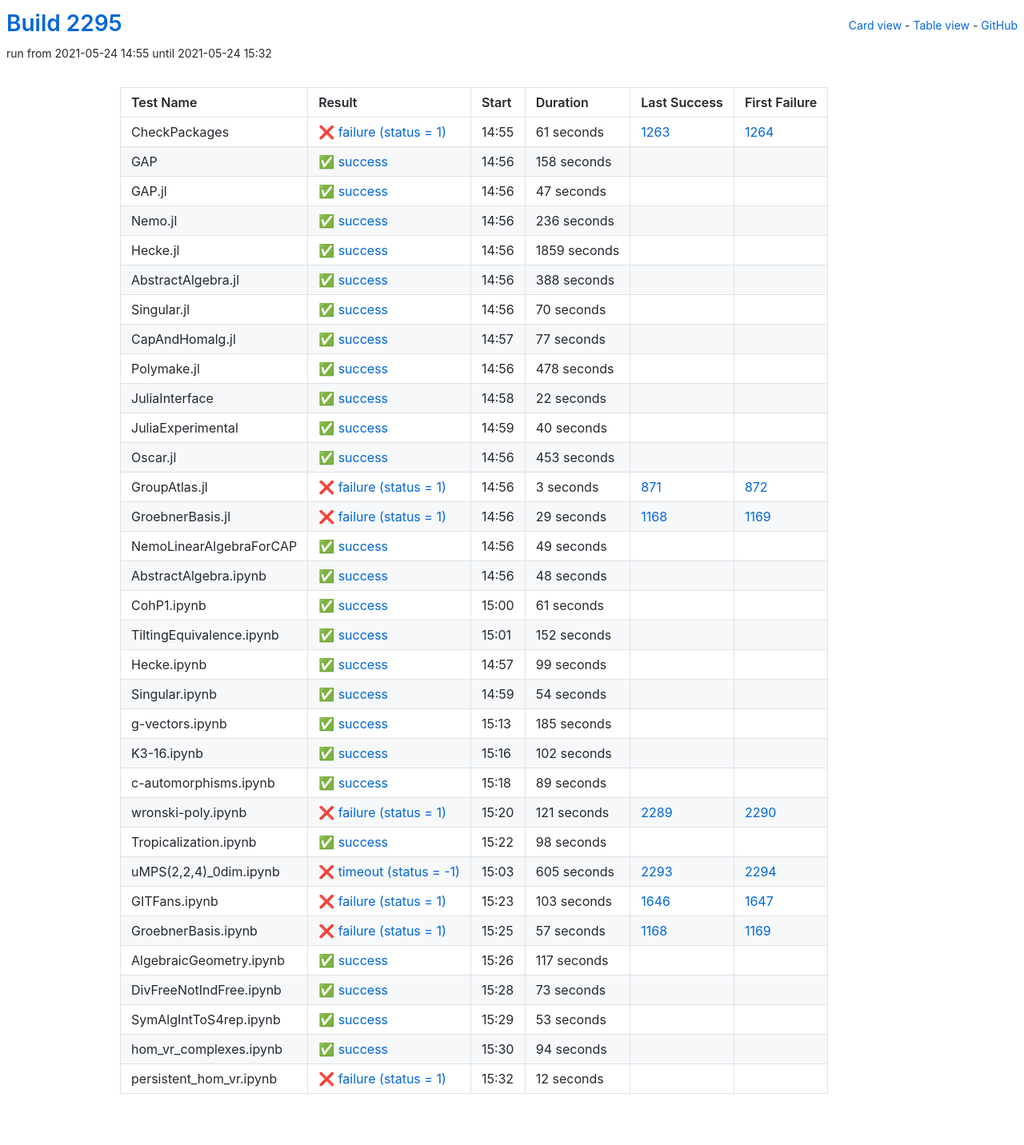
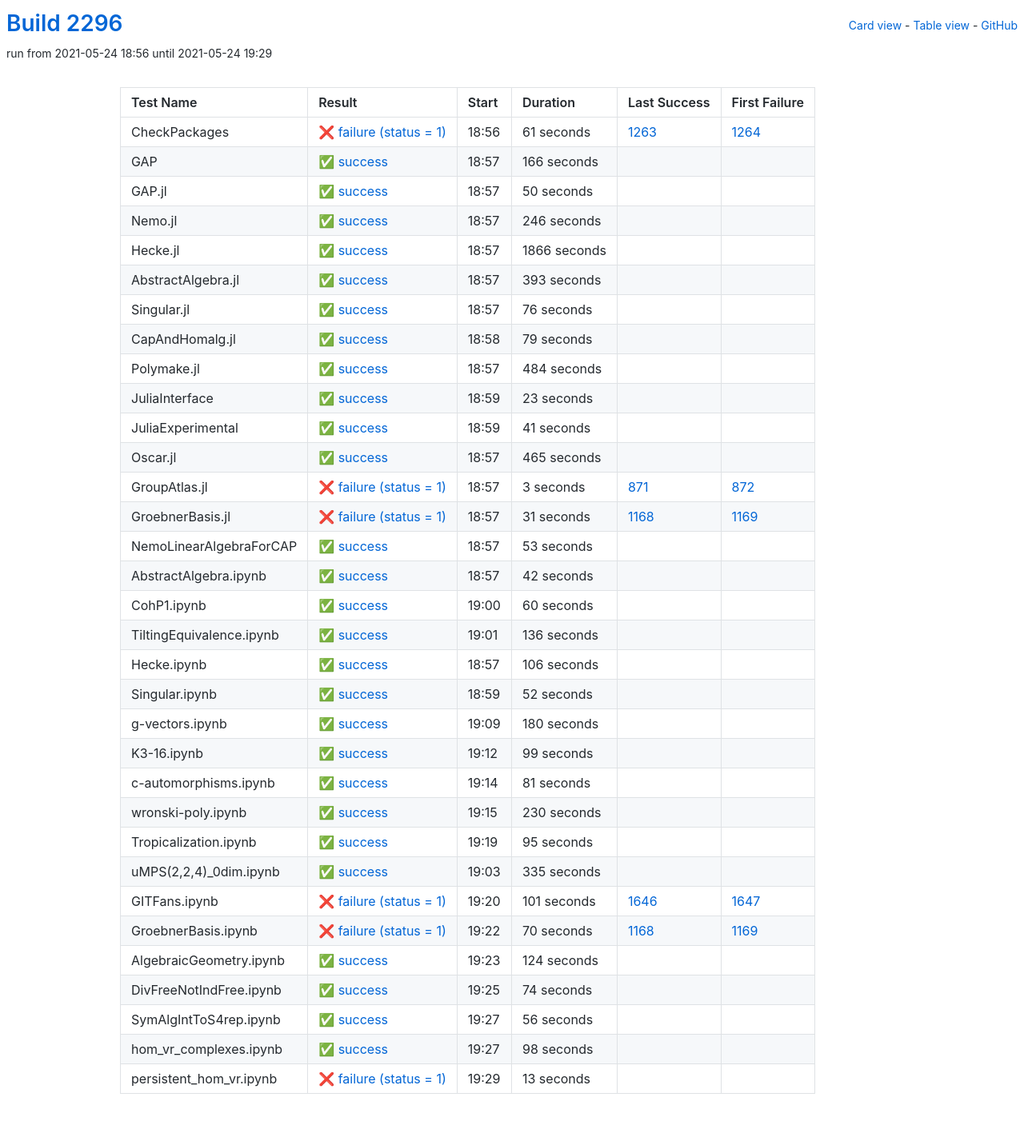
Before and after one commit to oscar-system/oscar-ci-status-stable, a Jekyll site: the page built from table.html, in a window 1280 px wide. Shown: the whole page at 80% size. Built offline with Jekyll 4.4.1, drawn with Linux system fonts in a browser that asks for light colours.

Commit message:
Build #2296

```diff
--- a/_data/ci.yml
+++ b/_data/ci.yml
@@ -1,6 +1,6 @@
 ---
-build: 2295
-build_url: https://oscarci.mathematik.uni-kl.de/job/oscar-stable/2295/
+build: 2296
+build_url: https://oscarci.mathematik.uni-kl.de/job/oscar-stable/2296/
 job: oscar-stable
 organization: oscar-system
 repo: oscar-ci-status-stable
@@ -8,8 +8,8 @@ repourl: https://github.com/oscar-system/oscar-ci-status-stable
 tests:
 - name: CheckPackages
   id: checkpackages
-  log: https://oscarci.mathematik.uni-kl.de/job/oscar-stable/2295/artifact/logs/build-2295/CheckPackages.log
-  start: 2021-05-24 14:55
+  log: https://oscarci.mathematik.uni-kl.de/job/oscar-stable/2296/artifact/logs/build-2296/CheckPackages.log
+  start: 2021-05-24 18:56
   success: false
   exitcode: 1
   status: failure
@@ -20,140 +20,140 @@ tests:
   first_failure_url: https://oscarci.mathematik.uni-kl.de/job/oscar-stable/1264/
 - name: GAP
   id: gap
-  log: https://oscarci.mathematik.uni-kl.de/job/oscar-stable/2295/artifact/logs/build-2295/GAP.log
-  start: 2021-05-24 14:56
+  log: https://oscarci.mathematik.uni-kl.de/job/oscar-stable/2296/artifact/logs/build-2296/GAP.log
+  start: 2021-05-24 18:57
   success: true
   exitcode: 0
   status: success
-  duration: 158
+  duration: 166
   last_success: false
   last_success_url:
   first_failure: false
   first_failure_url:
 - name: GAP.jl
   id: gap-jl
-  log: https://oscarci.mathematik.uni-kl.de/job/oscar-stable/2295/artifact/logs/build-2295/GAP.jl.log
-  start: 2021-05-24 14:56
+  log: https://oscarci.mathematik.uni-kl.de/job/oscar-stable/2296/artifact/logs/build-2296/GAP.jl.log
+  start: 2021-05-24 18:57
   success: true
   exitcode: 0
   status: success
-  duration: 47
+  duration: 50
   last_success: false
   last_success_url:
   first_failure: false
   first_failure_url:
 - name: Nemo.jl
   id: nemo-jl
-  log: https://oscarci.mathematik.uni-kl.de/job/oscar-stable/2295/artifact/logs/build-2295/Nemo.jl.log
-  start: 2021-05-24 14:56
+  log: https://oscarci.mathematik.uni-kl.de/job/oscar-stable/2296/artifact/logs/build-2296/Nemo.jl.log
+  start: 2021-05-24 18:57
   success: true
   exitcode: 0
   status: success
-  duration: 236
+  duration: 246
   last_success: false
   last_success_url:
   first_failure: false
   first_failure_url:
 - name: Hecke.jl
   id: hecke-jl
-  log: https://oscarci.mathematik.uni-kl.de/job/oscar-stable/2295/artifact/logs/build-2295/Hecke.jl.log
-  start: 2021-05-24 14:56
+  log: https://oscarci.mathematik.uni-kl.de/job/oscar-stable/2296/artifact/logs/build-2296/Hecke.jl.log
+  start: 2021-05-24 18:57
   success: true
   exitcode: 0
   status: success
-  duration: 1859
+  duration: 1866
   last_success: false
   last_success_url:
   first_failure: false
   first_failure_url:
 - name: AbstractAlgebra.jl
   id: abstractalgebra-jl
-  log: https://oscarci.mathematik.uni-kl.de/job/oscar-stable/2295/artifact/logs/build-2295/AbstractAlgebra.jl.log
-  start: 2021-05-24 14:56
+  log: https://oscarci.mathematik.uni-kl.de/job/oscar-stable/2296/artifact/logs/build-2296/AbstractAlgebra.jl.log
+  start: 2021-05-24 18:57
   success: true
   exitcode: 0
   status: success
-  duration: 388
+  duration: 393
   last_success: false
   last_success_url:
   first_failure: false
   first_failure_url:
 - name: Singular.jl
   id: singular-jl
-  log: https://oscarci.mathematik.uni-kl.de/job/oscar-stable/2295/artifact/logs/build-2295/Singular.jl.log
-  start: 2021-05-24 14:56
+  log: https://oscarci.mathematik.uni-kl.de/job/oscar-stable/2296/artifact/logs/build-2296/Singular.jl.log
+  start: 2021-05-24 18:57
   success: true
   exitcode: 0
   status: success
-  duration: 70
+  duration: 76
   last_success: false
   last_success_url:
   first_failure: false
   first_failure_url:
 - name: CapAndHomalg.jl
   id: capandhomalg-jl
-  log: https://oscarci.mathematik.uni-kl.de/job/oscar-stable/2295/artifact/logs/build-2295/CapAndHomalg.jl.log
-  start: 2021-05-24 14:57
+  log: https://oscarci.mathematik.uni-kl.de/job/oscar-stable/2296/artifact/logs/build-2296/CapAndHomalg.jl.log
+  start: 2021-05-24 18:58
   success: true
   exitcode: 0
   status: success
-  duration: 77
+  duration: 79
   last_success: false
   last_success_url:
   first_failure: false
   first_failure_url:
 - name: Polymake.jl
   id: polymake-jl
-  log: https://oscarci.mathematik.uni-kl.de/job/oscar-stable/2295/artifact/logs/build-2295/Polymake.jl.log
-  start: 2021-05-24 14:56
+  log: https://oscarci.mathematik.uni-kl.de/job/oscar-stable/2296/artifact/logs/build-2296/Polymake.jl.log
+  start: 2021-05-24 18:57
   success: true
   exitcode: 0
   status: success
-  duration: 478
+  duration: 484
   last_success: false
   last_success_url:
   first_failure: false
   first_failure_url:
 - name: JuliaInterface
   id: juliainterface
-  log: https://oscarci.mathematik.uni-kl.de/job/oscar-stable/2295/artifact/logs/build-2295/JuliaInterface.log
-  start: 2021-05-24 14:58
+  log: https://oscarci.mathematik.uni-kl.de/job/oscar-stable/2296/artifact/logs/build-2296/JuliaInterface.log
+  start: 2021-05-24 18:59
   success: true
   exitcode: 0
   status: success
-  duration: 22
+  duration: 23
   last_success: false
   last_success_url:
   first_failure: false
   first_failure_url:
 - name: JuliaExperimental
   id: juliaexperimental
-  log: https://oscarci.mathematik.uni-kl.de/job/oscar-stable/2295/artifact/logs/build-2295/JuliaExperimental.log
-  start: 2021-05-24 14:59
+  log: https://oscarci.mathematik.uni-kl.de/job/oscar-stable/2296/artifact/logs/build-2296/JuliaExperimental.log
+  start: 2021-05-24 18:59
   success: true
   exitcode: 0
   status: success
-  duration: 40
+  duration: 41
   last_success: false
   last_success_url:
   first_failure: false
   first_failure_url:
 - name: Oscar.jl
   id: oscar-jl
-  log: https://oscarci.mathematik.uni-kl.de/job/oscar-stable/2295/artifact/logs/build-2295/Oscar.jl.log
-  start: 2021-05-24 14:56
+  log: https://oscarci.mathematik.uni-kl.de/job/oscar-stable/2296/artifact/logs/build-2296/Oscar.jl.log
+  start: 2021-05-24 18:57
   success: true
   exitcode: 0
   status: success
-  duration: 453
+  duration: 465
   last_success: false
   last_success_url:
   first_failure: false
   first_failure_url:
 - name: GroupAtlas.jl
   id: groupatlas-jl
-  log: https://oscarci.mathematik.uni-kl.de/job/oscar-stable/2295/artifact/logs/build-2295/GroupAtlas.jl.log
-  start: 2021-05-24 14:56
+  log: https://oscarci.mathematik.uni-kl.de/job/oscar-stable/2296/artifact/logs/build-2296/GroupAtlas.jl.log
+  start: 2021-05-24 18:57
   success: false
   exitcode: 1
   status: failure
@@ -164,68 +164,104 @@ tests:
   first_failure_url: https://oscarci.mathematik.uni-kl.de/job/oscar-stable/872/
 - name: GroebnerBasis.jl
   id: groebnerbasis-jl
-  log: https://oscarci.mathematik.uni-kl.de/job/oscar-stable/2295/artifact/logs/build-2295/GroebnerBasis.jl.log
-  start: 2021-05-24 14:56
+  log: https://oscarci.mathematik.uni-kl.de/job/oscar-stable/2296/artifact/logs/build-2296/GroebnerBasis.jl.log
+  start: 2021-05-24 18:57
   success: false
   exitcode: 1
   status: failure
-  duration: 29
+  duration: 31
   last_success: 1168
   last_success_url: https://oscarci.mathematik.uni-kl.de/job/oscar-stable/1168/
   first_failure: 1169
   first_failure_url: https://oscarci.mathematik.uni-kl.de/job/oscar-stable/1169/
 - name: NemoLinearAlgebraForCAP
   id: nemolinearalgebraforcap
-  log: https://oscarci.mathematik.uni-kl.de/job/oscar-stable/2295/artifact/logs/build-2295/NemoLinearAlgebraForCAP.log
-  start: 2021-05-24 14:56
+  log: https://oscarci.mathematik.uni-kl.de/job/oscar-stable/2296/artifact/logs/build-2296/NemoLinearAlgebraForCAP.log
+  start: 2021-05-24 18:57
   success: true
   exitcode: 0
   status: success
-  duration: 49
+  duration: 53
   last_success: false
   last_success_url:
   first_failure: false
   first_failure_url:
 - name: AbstractAlgebra.ipynb
   id: abstractalgebra-ipynb
-  log: https://oscarci.mathematik.uni-kl.de/job/oscar-stable/2295/artifact/logs/build-2295/AbstractAlgebra.ipynb.log
-  start: 2021-05-24 14:56
+  log: https://oscarci.mathematik.uni-kl.de/job/oscar-stable/2296/artifact/logs/build-2296/AbstractAlgebra.ipynb.log
+  start: 2021-05-24 18:57
   success: true
   exitcode: 0
   status: success
-  duration: 48
+  duration: 42
   last_success: false
   last_success_url:
   first_failure: false
   first_failure_url:
 - name: CohP1.ipynb
   id: cohp1-ipynb
-  log: https://oscarci.mathematik.uni-kl.de/job/oscar-stable/2295/artifact/logs/build-2295/CohP1.ipynb.log
-  start: 2021-05-24 15:00
+  log: https://oscarci.mathematik.uni-kl.de/job/oscar-stable/2296/artifact/logs/build-2296/CohP1.ipynb.log
+  start: 2021-05-24 19:00
   success: true
   exitcode: 0
   status: success
-  duration: 61
+  duration: 60
   last_success: false
   last_success_url:
   first_failure: false
   first_failure_url:
 - name: TiltingEquivalence.ipynb
   id: tiltingequivalence-ipynb
-  log: https://oscarci.mathematik.uni-kl.de/job/oscar-stable/2295/artifact/logs/build-2295/TiltingEquivalence.ipynb.log
-  start: 2021-05-24 15:01
+  log: https://oscarci.mathematik.uni-kl.de/job/oscar-stable/2296/artifact/logs/build-2296/TiltingEquivalence.ipynb.log
+  start: 2021-05-24 19:01
   success: true
   exitcode: 0
   status: success
-  duration: 152
+  duration: 136
   last_success: false
   last_success_url:
   first_failure: false
   first_failure_url:
 - name: Hecke.ipynb
   id: hecke-ipynb
-  log: https://oscarci.mathematik.uni-kl.de/job/oscar-stable/2295/artifact/logs/build-2295/Hecke.ipynb.log
-  start: 2021-05-24 14:57
+  log: https://oscarci.mathematik.uni-kl.de/job/oscar-stable/2296/artifact/logs/build-2296/Hecke.ipynb.log
+  start: 2021-05-24 18:57
+  success: true
+  exitcode: 0
+  status: success
+  duration: 106
+  last_success: false
+  last_success_url:
+  first_failure: false
+  first_failure_url:
+- name: Singular.ipynb
+  id: singular-ipynb
+  log: https://oscarci.mathematik.uni-kl.de/job/oscar-stable/2296/artifact/logs/build-2296/Singular.ipynb.log
+  start: 2021-05-24 18:59
+  success: true
+  exitcode: 0
+  status: success
+  duration: 52
+  last_success: false
+  last_success_url:
+  first_failure: false
+  first_failure_url:
+- name: g-vectors.ipynb
+  id: g-vectors-ipynb
+  log: https://oscarci.mathematik.uni-kl.de/job/oscar-stable/2296/artifact/logs/build-2296/g-vectors.ipynb.log
+  start: 2021-05-24 19:09
+  success: true
+  exitcode: 0
+  status: success
+  duration: 180
+  last_success: false
+  last_success_url:
+  first_failure: false
+  first_failure_url:
+- name: K3-16.ipynb
+  id: k3-16-ipynb
+  log: https://oscarci.mathematik.uni-kl.de/job/oscar-stable/2296/artifact/logs/build-2296/K3-16.ipynb.log
+  start: 2021-05-24 19:12
   success: true
   exitcode: 0
   status: success
@@ -234,70 +270,118 @@ tests:
   last_success_url:
   first_failure: false
   first_failure_url:
-- name: Singular.ipynb
-  id: singular-ipynb
-  log: https://oscarci.mathematik.uni-kl.de/job/oscar-stable/2295/artifact/logs/build-2295/Singular.ipynb.log
-  start: 2021-05-24 14:59
+- name: c-automorphisms.ipynb
+  id: c-automorphisms-ipynb
+  log: https://oscarci.mathematik.uni-kl.de/job/oscar-stable/2296/artifact/logs/build-2296/c-automorphisms.ipynb.log
+  start: 2021-05-24 19:14
   success: true
   exitcode: 0
   status: success
-  duration: 54
-  last_success: false
-  last_success_url:
-  first_failure: false
-  first_failure_url:
-- name: g-vectors.ipynb
-  id: g-vectors-ipynb
-  log: https://oscarci.mathematik.uni-kl.de/job/oscar-stable/2295/artifact/logs/build-2295/g-vectors.ipynb.log
-  start: 2021-05-24 15:13
-  success: true
-  exitcode: 0
-  status: success
-  duration: 185
-  last_success: false
-  last_success_url:
-  first_failure: false
-  first_failure_url:
-- name: K3-16.ipynb
-  id: k3-16-ipynb
-  log: https://oscarci.mathematik.uni-kl.de/job/oscar-stable/2295/artifact/logs/build-2295/K3-16.ipynb.log
-  start: 2021-05-24 15:16
-  success: true
-  exitcode: 0
-  status: success
-  duration: 102
-  last_success: false
-  last_success_url:
-  first_failure: false
-  first_failure_url:
-- name: c-automorphisms.ipynb
-  id: c-automorphisms-ipynb
-  log: https://oscarci.mathematik.uni-kl.de/job/oscar-stable/2295/artifact/logs/build-2295/c-automorphisms.ipynb.log
-  start: 2021-05-24 15:18
-  success: true
-  exitcode: 0
-  status: success
-  duration: 89
+  duration: 81
   last_success: false
   last_success_url:
   first_failure: false
   first_failure_url:
 - name: wronski-poly.ipynb
   id: wronski-poly-ipynb
-  log: https://oscarci.mathematik.uni-kl.de/job/oscar-stable/2295/artifact/logs/build-2295/wronski-poly.ipynb.log
-  start: 2021-05-24 15:20
+  log: https://oscarci.mathematik.uni-kl.de/job/oscar-stable/2296/artifact/logs/build-2296/wronski-poly.ipynb.log
+  start: 2021-05-24 19:15
+  success: true
+  exitcode: 0
+  status: success
+  duration: 230
+  last_success: false
+  last_success_url:
+  first_failure: false
+  first_failure_url:
+- name: Tropicalization.ipynb
+  id: tropicalization-ipynb
+  log: https://oscarci.mathematik.uni-kl.de/job/oscar-stable/2296/artifact/logs/build-2296/Tropicalization.ipynb.log
+  start: 2021-05-24 19:19
+  success: true
+  exitcode: 0
+  status: success
+  duration: 95
+  last_success: false
+  last_success_url:
+  first_failure: false
+  first_failure_url:
+- name: uMPS(2,2,4)_0dim.ipynb
+  id: umps-2-2-4-0dim-ipynb
+  log: https://oscarci.mathematik.uni-kl.de/job/oscar-stable/2296/artifact/logs/build-2296/uMPS-2-2-4-_0dim.ipynb.log
+  start: 2021-05-24 19:03
+  success: true
+  exitcode: 0
+  status: success
+  duration: 335
+  last_success: false
+  last_success_url:
+  first_failure: false
+  first_failure_url:
+- name: GITFans.ipynb
+  id: gitfans-ipynb
+  log: https://oscarci.mathematik.uni-kl.de/job/oscar-stable/2296/artifact/logs/build-2296/GITFans.ipynb.log
+  start: 2021-05-24 19:20
   success: false
   exitcode: 1
   status: failure
-  duration: 121
-  last_success: 2289
-  last_success_url: https://oscarci.mathematik.uni-kl.de/job/oscar-stable/2289/
-  first_failure: 2290
-  first_failure_url: https://oscarci.mathematik.uni-kl.de/job/oscar-stable/2290/
-- name: Tropicalization.ipynb
-  id: tropicalization-ipynb
-  log: https://oscarci.mathematik.uni-kl.de/job/oscar-stable/2295/artifact/logs/build-2295/Tropicalization.ipynb.log
-  start: 2021-05-24 15:22
+  duration: 101
+  last_success: 1646
+  last_success_url: https://oscarci.mathematik.uni-kl.de/job/oscar-stable/1646/
+  first_failure: 1647
+  first_failure_url: https://oscarci.mathematik.uni-kl.de/job/oscar-stable/1647/
+- name: GroebnerBasis.ipynb
+  id: groebnerbasis-ipynb
+  log: https://oscarci.mathematik.uni-kl.de/job/oscar-stable/2296/artifact/logs/build-2296/GroebnerBasis.ipynb.log
+  start: 2021-05-24 19:22
+  success: false
+  exitcode: 1
+  status: failure
+  duration: 70
+  last_success: 1168
+  last_success_url: https://oscarci.mathematik.uni-kl.de/job/oscar-stable/1168/
+  first_failure: 1169
+  first_failure_url: https://oscarci.mathematik.uni-kl.de/job/oscar-stable/1169/
+- name: AlgebraicGeometry.ipynb
+  id: algebraicgeometry-ipynb
+  log: https://oscarci.mathematik.uni-kl.de/job/oscar-stable/2296/artifact/logs/build-2296/AlgebraicGeometry.ipynb.log
+  start: 2021-05-24 19:23
+  success: true
+  exitcode: 0
+  status: success
+  duration: 124
+  last_success: false
+  last_success_url:
+  first_failure: false
+  first_failure_url:
+- name: DivFreeNotIndFree.ipynb
+  id: divfreenotindfree-ipynb
+  log: https://oscarci.mathematik.uni-kl.de/job/oscar-stable/2296/artifact/logs/build-2296/DivFreeNotIndFree.ipynb.log
+  start: 2021-05-24 19:25
+  success: true
+  exitcode: 0
+  status: success
+  duration: 74
+  last_success: false
+  last_success_url:
+  first_failure: false
+  first_failure_url:
+- name: SymAlgIntToS4rep.ipynb
+  id: symalginttos4rep-ipynb
+  log: https://oscarci.mathematik.uni-kl.de/job/oscar-stable/2296/artifact/logs/build-2296/SymAlgIntToS4rep.ipynb.log
+  start: 2021-05-24 19:27
+  success: true
+  exitcode: 0
+  status: success
+  duration: 56
+  last_success: false
+  last_success_url:
+  first_failure: false
+  first_failure_url:
+- name: hom_vr_complexes.ipynb
+  id: hom-vr-complexes-ipynb
+  log: https://oscarci.mathematik.uni-kl.de/job/oscar-stable/2296/artifact/logs/build-2296/hom_vr_complexes.ipynb.log
+  start: 2021-05-24 19:27
   success: true
   exitcode: 0
   status: success
@@ -306,99 +390,15 @@ tests:
   last_success_url:
   first_failure: false
   first_failure_url:
-- name: uMPS(2,2,4)_0dim.ipynb
-  id: umps-2-2-4-0dim-ipynb
-  log: https://oscarci.mathematik.uni-kl.de/job/oscar-stable/2295/artifact/logs/build-2295/uMPS-2-2-4-_0dim.ipynb.log
-  start: 2021-05-24 15:03
-  success: false
-  exitcode: -1
-  status: timeout
-  duration: 605
-  last_success: 2293
-  last_success_url: https://oscarci.mathematik.uni-kl.de/job/oscar-stable/2293/
-  first_failure: 2294
-  first_failure_url: https://oscarci.mathematik.uni-kl.de/job/oscar-stable/2294/
-- name: GITFans.ipynb
-  id: gitfans-ipynb
-  log: https://oscarci.mathematik.uni-kl.de/job/oscar-stable/2295/artifact/logs/build-2295/GITFans.ipynb.log
-  start: 2021-05-24 15:23
+- name: persistent_hom_vr.ipynb
+  id: persistent-hom-vr-ipynb
+  log: https://oscarci.mathematik.uni-kl.de/job/oscar-stable/2296/artifact/logs/build-2296/persistent_hom_vr.ipynb.log
+  start: 2021-05-24 19:29
   success: false
   exitcode: 1
   status: failure
-  duration: 103
-  last_success: 1646
-  last_success_url: https://oscarci.mathematik.uni-kl.de/job/oscar-stable/1646/
-  first_failure: 1647
-  first_failure_url: https://oscarci.mathematik.uni-kl.de/job/oscar-stable/1647/
-- name: GroebnerBasis.ipynb
-  id: groebnerbasis-ipynb
-  log: https://oscarci.mathematik.uni-kl.de/job/oscar-stable/2295/artifact/logs/build-2295/GroebnerBasis.ipynb.log
-  start: 2021-05-24 15:25
-  success: false
-  exitcode: 1
-  status: failure
-  duration: 57
-  last_success: 1168
-  last_success_url: https://oscarci.mathematik.uni-kl.de/job/oscar-stable/1168/
-  first_failure: 1169
-  first_failure_url: https://oscarci.mathematik.uni-kl.de/job/oscar-stable/1169/
-- name: AlgebraicGeometry.ipynb
-  id: algebraicgeometry-ipynb
-  log: https://oscarci.mathematik.uni-kl.de/job/oscar-stable/2295/artifact/logs/build-2295/AlgebraicGeometry.ipynb.log
-  start: 2021-05-24 15:26
-  success: true
-  exitcode: 0
-  status: success
-  duration: 117
+  duration: 13
   last_success: false
   last_success_url:
   first_failure: false
   first_failure_url:
-- name: DivFreeNotIndFree.ipynb
-  id: divfreenotindfree-ipynb
-  log: https://oscarci.mathematik.uni-kl.de/job/oscar-stable/2295/artifact/logs/build-2295/DivFreeNotIndFree.ipynb.log
-  start: 2021-05-24 15:28
-  success: true
-  exitcode: 0
-  status: success
-  duration: 73
-  last_success: false
-  last_success_url:
-  first_failure: false
-  first_failure_url:
-- name: SymAlgIntToS4rep.ipynb
-  id: symalginttos4rep-ipynb
-  log: https://oscarci.mathematik.uni-kl.de/job/oscar-stable/2295/artifact/logs/build-2295/SymAlgIntToS4rep.ipynb.log
-  start: 2021-05-24 15:29
-  success: true
-  exitcode: 0
-  status: success
-  duration: 53
-  last_success: false
-  last_success_url:
-  first_failure: false
-  first_failure_url:
-- name: hom_vr_complexes.ipynb
-  id: hom-vr-complexes-ipynb
-  log: https://oscarci.mathematik.uni-kl.de/job/oscar-stable/2295/artifact/logs/build-2295/hom_vr_complexes.ipynb.log
-  start: 2021-05-24 15:30
-  success: true
-  exitcode: 0
-  status: success
-  duration: 94
-  last_success: false
-  last_success_url:
-  first_failure: false
-  first_failure_url:
-- name: persistent_hom_vr.ipynb
-  id: persistent-hom-vr-ipynb
-  log: https://oscarci.mathematik.uni-kl.de/job/oscar-stable/2295/artifact/logs/build-2295/persistent_hom_vr.ipynb.log
-  start: 2021-05-24 15:32
-  success: false
-  exitcode: 1
-  status: failure
-  duration: 12
-  last_success: false
-  last_success_url:
-  first_failure: false
-  first_failure_url:
```
Also changed, not shown: README.md.
